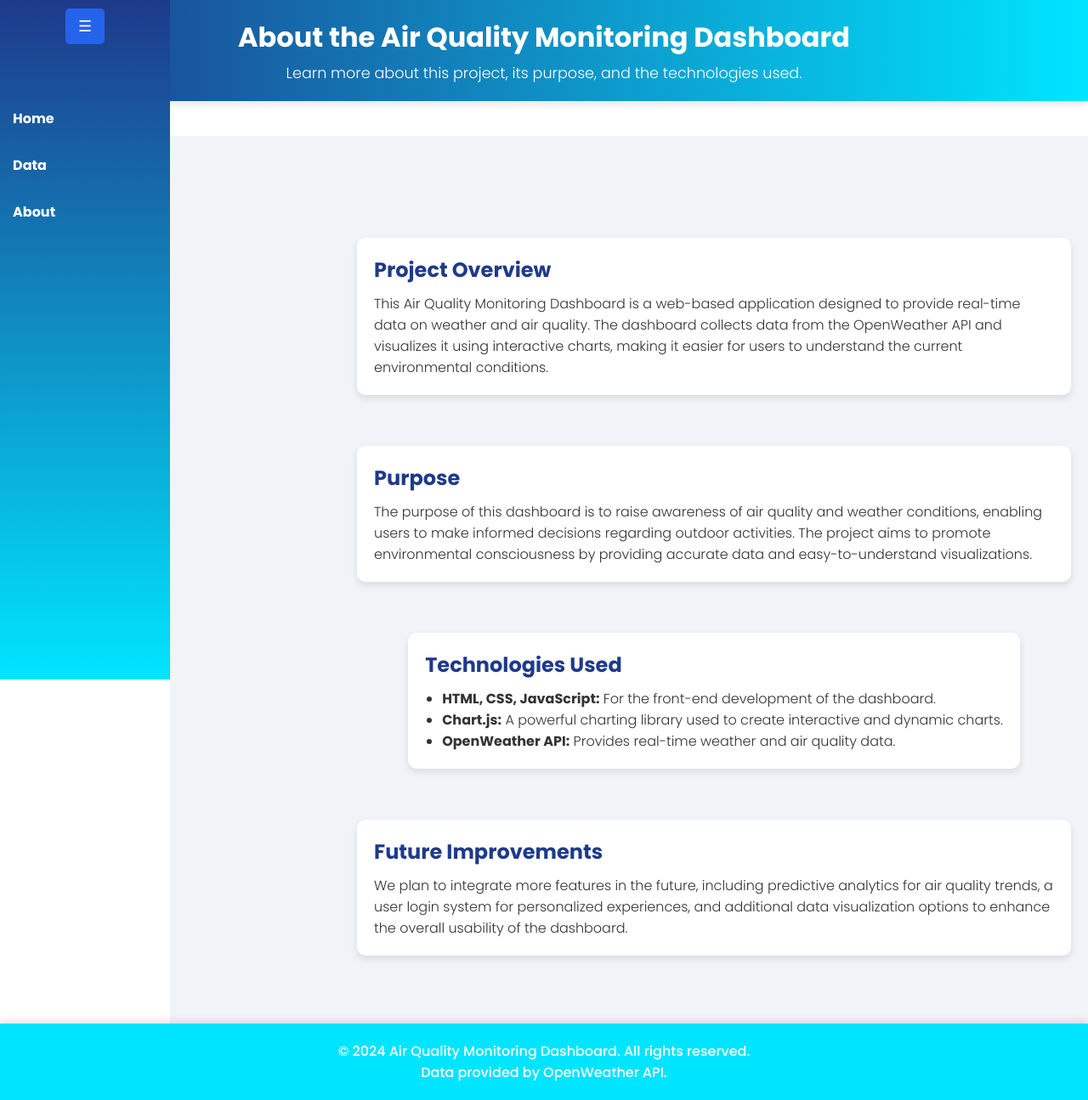
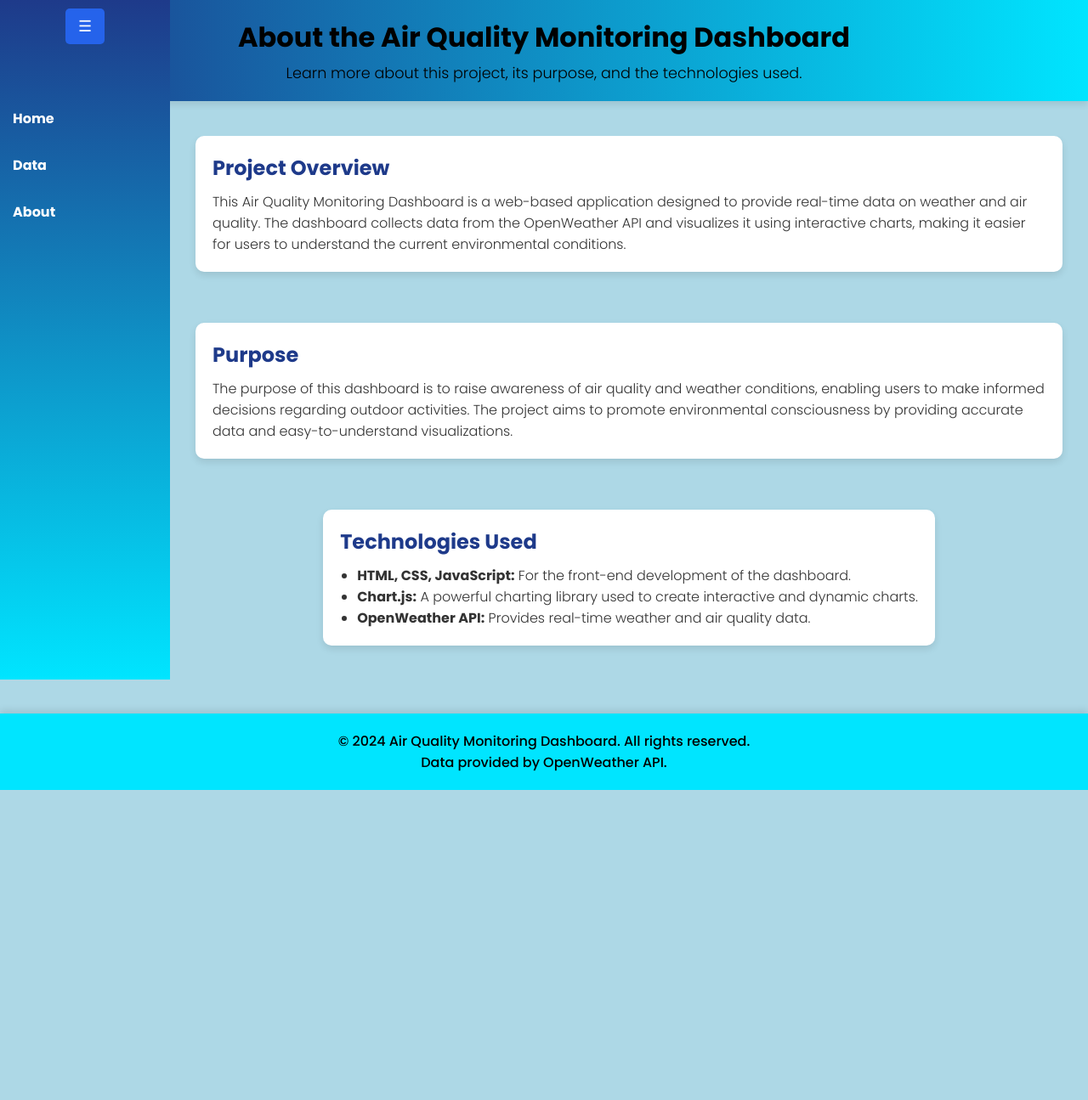
Before and after one commit to Dokanii/air-quality-dashboard, a plain HTML site: page about.html in a window 1280 px wide. Shown: the whole page at 85% size. After the commit the page ends 930 px from the top, so only its background shows below. Drawn offline with nearby package versions, Linux system fonts and the light colour scheme.

Commit message:
upgrade background/font colors + fix link from data page to about page

```diff
--- a/about.html
+++ b/about.html
@@ -45,11 +45,6 @@
                 <li><strong>OpenWeather API:</strong> Provides real-time weather and air quality data.</li>
             </ul>
         </section>
-
-        <section class="about-section">
-            <h2>Future Improvements</h2>
-            <p>We plan to integrate more features in the future, including predictive analytics for air quality trends, a user login system for personalized experiences, and additional data visualization options to enhance the overall usability of the dashboard.</p>
-        </section>
     </div>
 
     <!-- Footer Section -->
--- a/styles.css
+++ b/styles.css
@@ -11,13 +11,14 @@ body {
     display: flex;
     flex-direction: column;
     min-height: 100vh;
+    background-color: lightblue;
 }
 
 /* Main dashboard header styling with gradient */
 .main-dashboard-header {
     padding: 20px;
     background: linear-gradient(90deg, #1e3a8a, #00e5ff); /* Gradient from dark blue to cyan */
-    color: white;
+    color: linear-gradient(90deg, blue, violet);
     text-align: center;
     width: 100%;
     box-shadow: 0 4px 8px rgba(0, 0, 0, 0.1);
@@ -165,7 +166,7 @@ body {
 .dashboard-footer {
     padding: 20px;
     background: #00e5ff; /* Solid cyan background */
-    color: white;
+    color: black;
     text-align: center;
     margin-top: auto;
     width: 100%;
@@ -206,8 +207,8 @@ body {
 
 /* Styling for About Page Content */
 .about-content {
-    padding: 120px 20px 40px 220px; /* Padding accounts for the header and sidebar */
-    background: #f0f4f8;
+    padding: 0px 30px 40px 30px; /* Padding accounts for the header and sidebar */
+    background: lightblue;
     flex-grow: 1;
     overflow-y: auto;
 }
@@ -240,7 +241,7 @@ body {
 .main-footer {
     padding: 20px;
     background: #00e5ff; /* Cyan color for footer */
-    color: white;
+    color: black;
     text-align: center;
     box-shadow: 0 -4px 8px rgba(0, 0, 0, 0.1);
     width: 100%;
```
Also changed, not shown: data_dashboard.html (+1 -1 lines).
